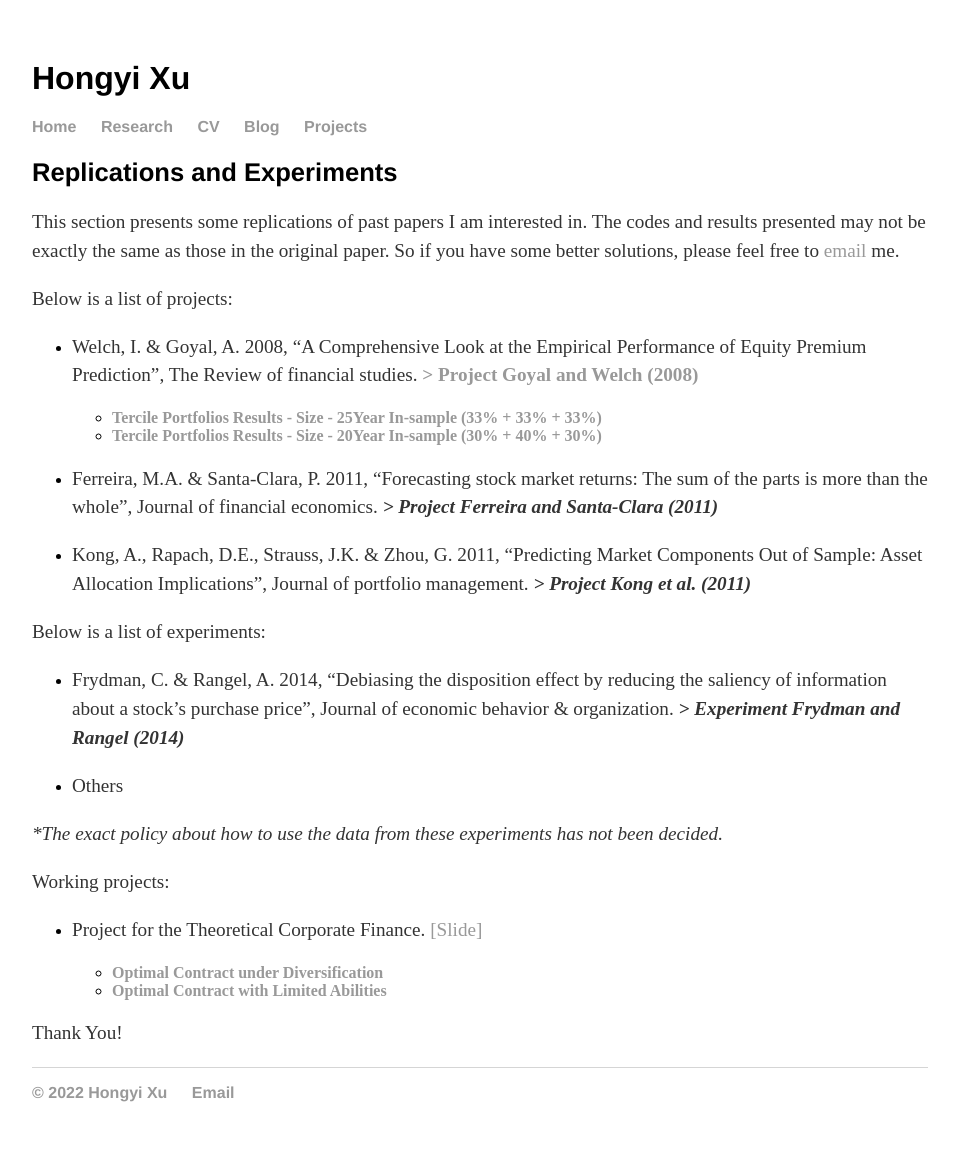
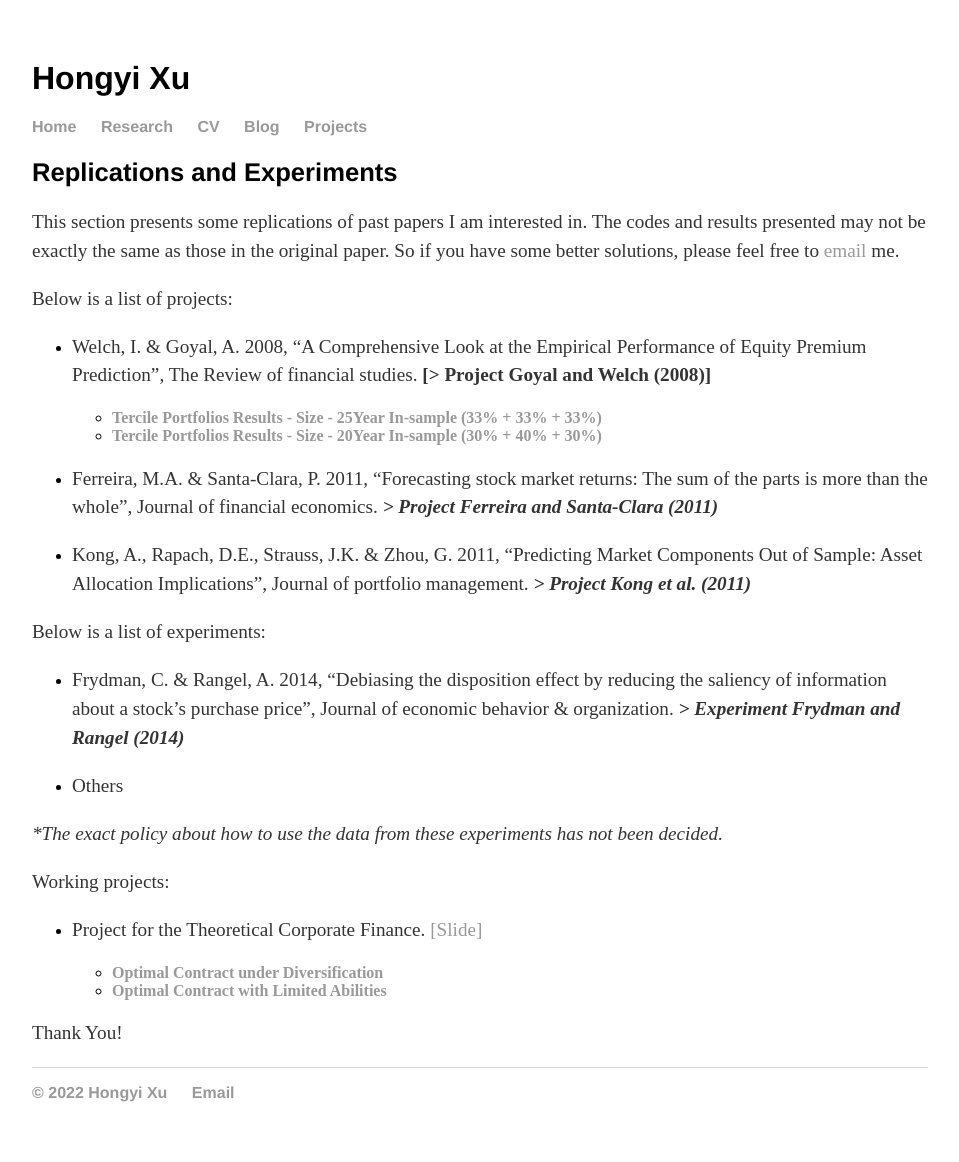
Before and after one commit to hongyileoxu/hongyileoxu.github.io, a Jekyll site: the page built from projects/index.md, in a window 1280 px wide. Shown: the whole page, without its empty margins (160-1119 px from the left). Built offline with Jekyll 4.4.1, drawn with Linux system fonts in a browser that asks for light colours; part of the change alters nothing that is shown.

```diff
--- a/projects/index.md
+++ b/projects/index.md
@@ -3,10 +3,10 @@ layout: project
 title: Replications and Experiments
 ---
 
-This section presents some replications of past papers I am interested in. The codes and results presented may not be exactly the same as those in the original paper. So if you have some better solutions, please feel free to [email](mailto:hongyi.xu.anu@qq.com) me.
+This section presents some replications of past papers I am interested in. The codes and results presented may not be exactly the same as those in the original paper. So if you have some better solutions, please feel free to [email](mailto:hongyi.xu@phdstudent.hhs.se) me.
 
 Below is a list of projects:
-- Welch, I. & Goyal, A. 2008, "A Comprehensive Look at the Empirical Performance of Equity Premium Prediction", The Review of financial studies. **[> Project Goyal and Welch (2008)](https://hongyileoxu.github.io/blog/2021/06/19/site-start)**
+- Welch, I. & Goyal, A. 2008, "A Comprehensive Look at the Empirical Performance of Equity Premium Prediction", The Review of financial studies. **[> Project Goyal and Welch (2008)]**
 
     - **[Tercile Portfolios Results - Size - 25Year In-sample (33% + 33% + 33%)](https://hongyileoxu.github.io/research/Xu_et_al_2022/Xu_2022_v4.0_Deciles_size_25y.html)**
     - **[Tercile Portfolios Results - Size - 20Year In-sample (30% + 40% + 30%)](https://hongyileoxu.github.io/research/Xu_et_al_2022/Xu_2022_v4.0_Deciles_sz3.html)**
```
